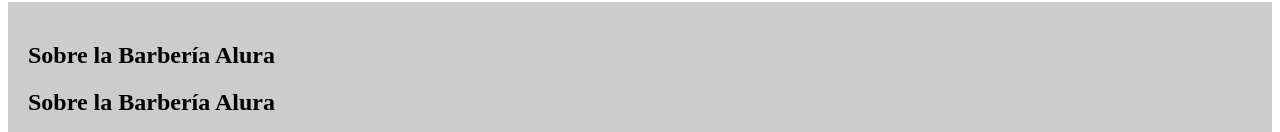
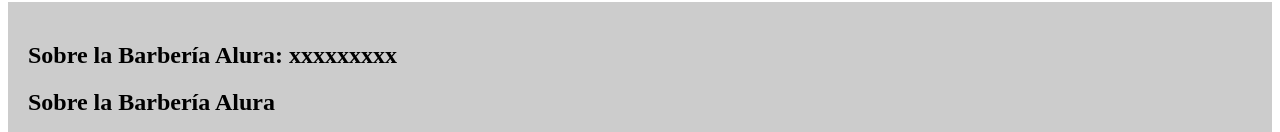
Before and after one commit to RenzoBejarano/alura-git, a plain HTML site: page index.html in a window 1280 px wide. Shown: the part 556-688 px from the top of the page. Drawn offline with Linux system fonts and the light colour scheme.

Commit message:
agregando xxxxx h2

```diff
--- a/index.html
+++ b/index.html
@@ -20,7 +20,7 @@
 
         <div class="principal">
 
-            <h2>Sobre la Barbería Alura</h2>
+            <h2>Sobre la Barbería Alura: xxxxxxxxx</h2>
             <h2>Sobre la Barbería Alura</h2>
             <h2>Sobre la Barbería Alura mas otros textos</h2>
 
```
